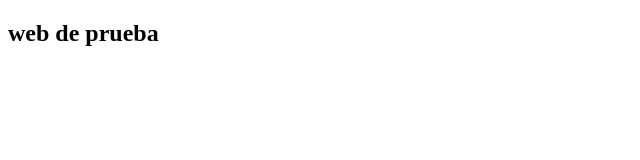
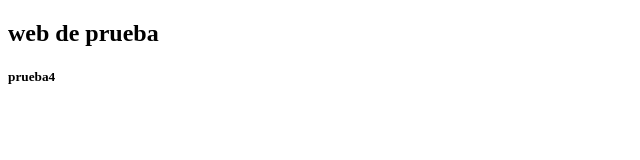
Before and after one commit to noaxtest/webtest, a plain HTML site: page index.html in a window 1280 px wide. Shown: the full height of the page, 0-640 px from the left. Drawn offline with Linux system fonts and the light colour scheme.

Commit message:
Modificada la página
UTF

```diff
--- a/index.html
+++ b/index.html
@@ -6,5 +6,6 @@
   </head>
   <body>
     <h2>web de prueba</h2>
+    <h5>prueba4</h5>
   </body>
 </html>
```
